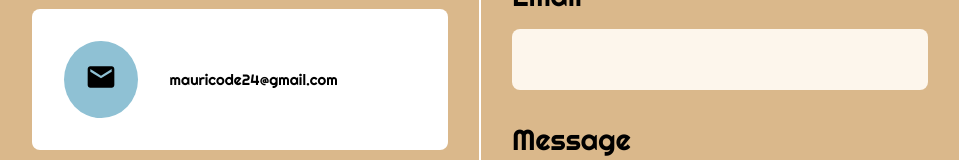
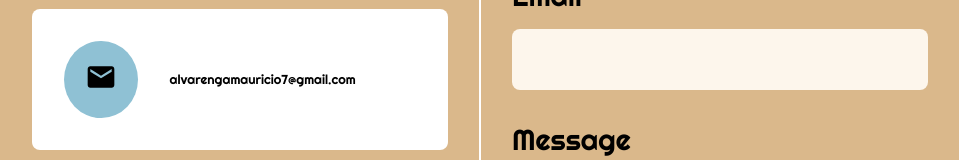
Before and after one commit to CodingMauri/Portfolio, a React (Create React App) app: page /contact in a window 1280 px wide. Shown: the part 618-778 px from the top of the page, without its empty margins (160-1119 px from the left). Built offline with nearby package versions, Linux system fonts and the light colour scheme.

Commit message:
changed email

```diff
--- a/src/Components/ContactInfo.js
+++ b/src/Components/ContactInfo.js
@@ -33,7 +33,7 @@ import styled from "styled-components"
       }
     }
     .text p{
-      font-size:15px;
+      font-size:13px;
     }
 
   `;
--- a/src/Components/ContactSection.js
+++ b/src/Components/ContactSection.js
@@ -76,7 +76,7 @@ export default function ContactSection({fadeLeft}) {
             icon={<MdLocalPhone></MdLocalPhone>}
             text="(510)584-7366"
           />
-          <ContactInfo icon={<MdEmail />} text="mauricode24@gmail.com" />
+          <ContactInfo icon={<MdEmail />} text="alvarengamauricio7@gmail.com" />
           <ContactInfo />
         </div>
         <div className="right">
```
